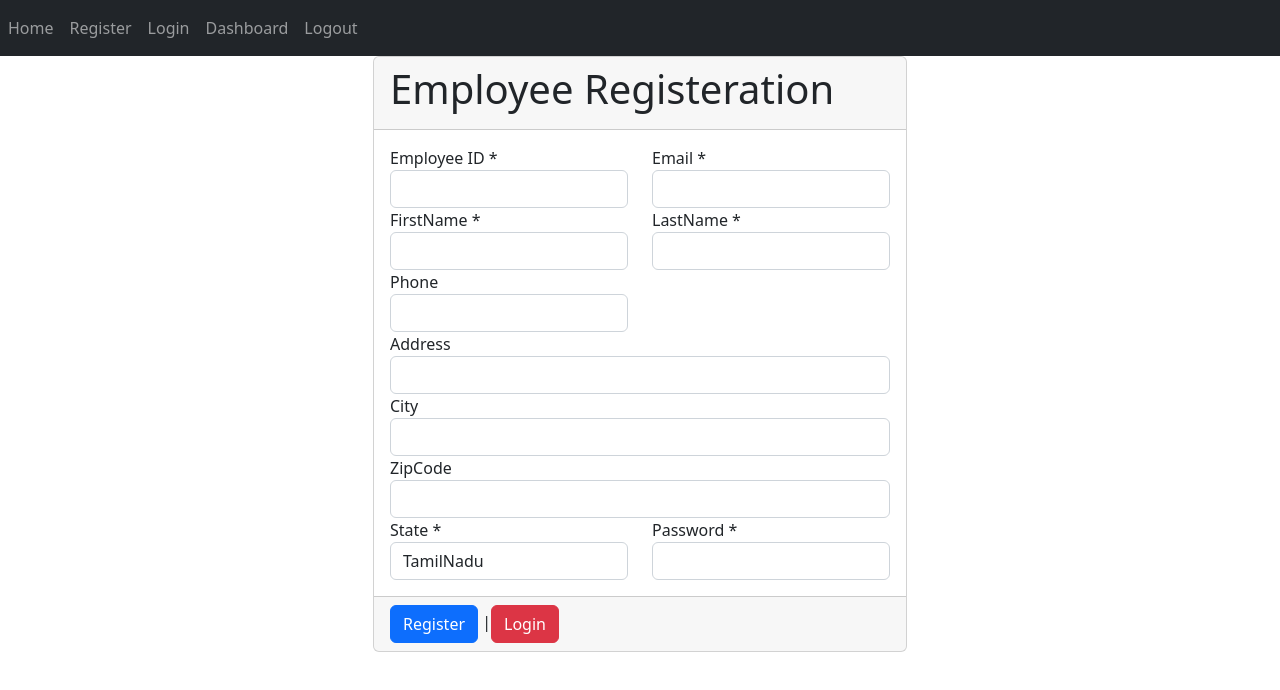
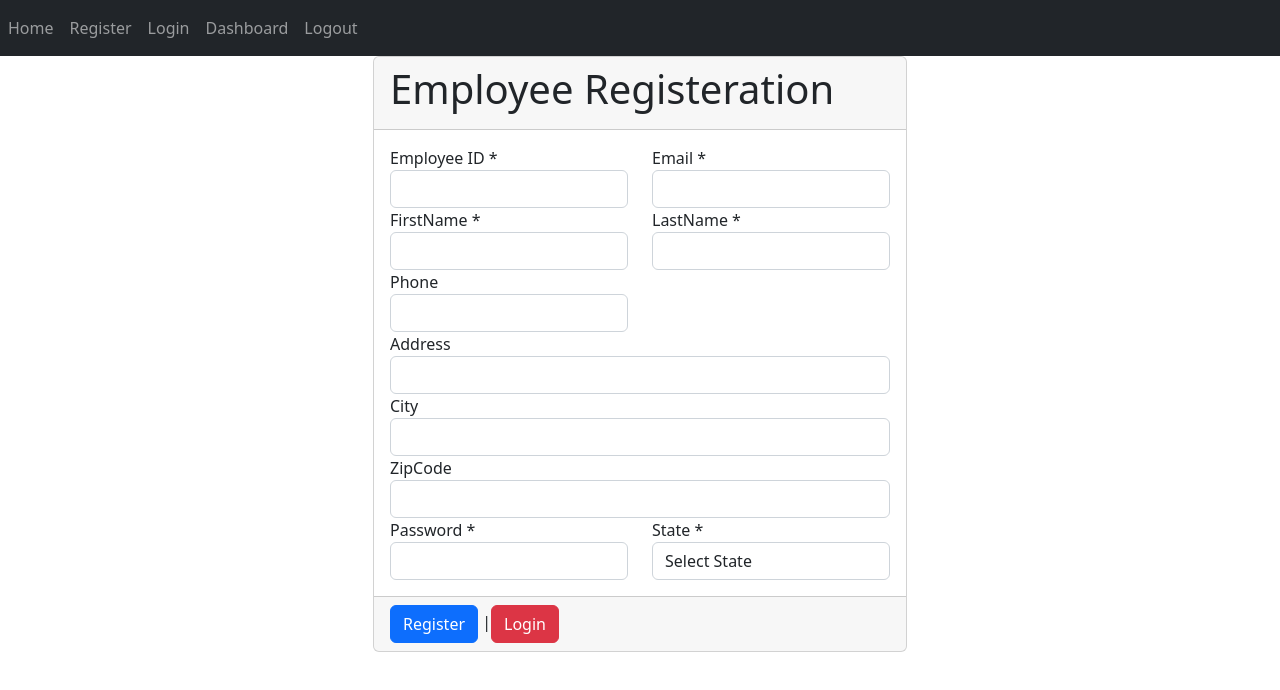
Before and after one commit to Theja1910/emp-prj, a React (Create React App) app: page /register in a window 1280 px wide. Shown: the top 690 px of the page. Built offline with nearby package versions, Linux system fonts and the light colour scheme.

Commit message:
Validation for Register File

```diff
--- a/src/Components/Register.js
+++ b/src/Components/Register.js
@@ -44,6 +44,10 @@ const Register = () => {
             isproceed = false;
             errormessage += ' Password';
         }
+        if (state === null || state === '') {
+            isproceed = false;
+            errormessage += ' State';
+        }
         if (email === null || email === '') {
             isproceed = false;
             errormessage += ' Email';
@@ -74,21 +78,25 @@ const Register = () => {
             contactNo: phone,
             address:
             {
-                city, state, zipcode
+                city, zipcode, state
             },
             password
         };
-        //if (IsValidate()) {
+        if (IsValidate()) {
         //console.log(data);
         fetchData("http://localhost:8080/emp/registration","", data)
             .then((res) => {
-                toast.success('Registered successfully.')
-                navigate('/login');
+                if(res.empId){
+                     toast.success('Registered successfully.') ;
+                navigate('/login'); }
+                else{
+                     toast.warn("Register not successful")
+                     }
             })
         //  .catch((err) => {
         //     toast.error('Failed :' + err.message);
         // });
-        //}
+        }
     }
     return (
         <div>
@@ -163,17 +171,6 @@ const Register = () => {
                                         <input value={zipcode} onChange={e => zipcodechange(e.target.value)} type="number"className="form-control" />
                                     </div>
                                 </div>
-                                <div className="col-lg-6">
-                                    <div className="form-group">
-                                        <label>State <span className="errmsg">*</span></label>
-                                        <select value={state} onChange={e => statechange(e.target.value)} className="form-control">
-                                            <option value="india">TamilNadu</option>
-                                            <option value="usa">Karnataka</option>
-                                            <option value="singapore">Kerala</option>
-                                        </select>
-                                    </div>
-                                </div>
-
 
                                 <div className="col-lg-6">
                                     <div className="form-group">
@@ -181,16 +178,17 @@ const Register = () => {
                                         <input value={password} onChange={e => passwordchange(e.target.value)} type="password" className="form-control"></input>
                                     </div>
                                 </div>
-                                {/* <div className="col-lg-6">
+                                <div className="col-lg-6">
                                     <div className="form-group">
-                                        <label>Gender</label>
-                                        <br></br>
-                                        <input type="radio" checked={gender === 'male'} onChange={e => genderchange(e.target.value)} name="gender" value="male" className="app-check"></input>
-                                        <label>Male</label>
-                                        <input type="radio" checked={gender === 'female'} onChange={e => genderchange(e.target.value)} name="gender" value="female" className="app-check"></input>
-                                        <label>Female</label>
+                                        <label>State <span className="errmsg">*</span></label>
+                                        <select  value={state} onChange={e => statechange(e.target.value)} className="form-control">
+                                            <option value="">Select State</option>
+                                            <option value="tamilnadu">TamilNadu</option>
+                                            <option value="karnataka">Karnataka</option>
+                                            <option value="kerala">Kerala</option>
+                                        </select>
                                     </div>
-                                </div> */}
+                                </div>
 
                             </div>
 
```
